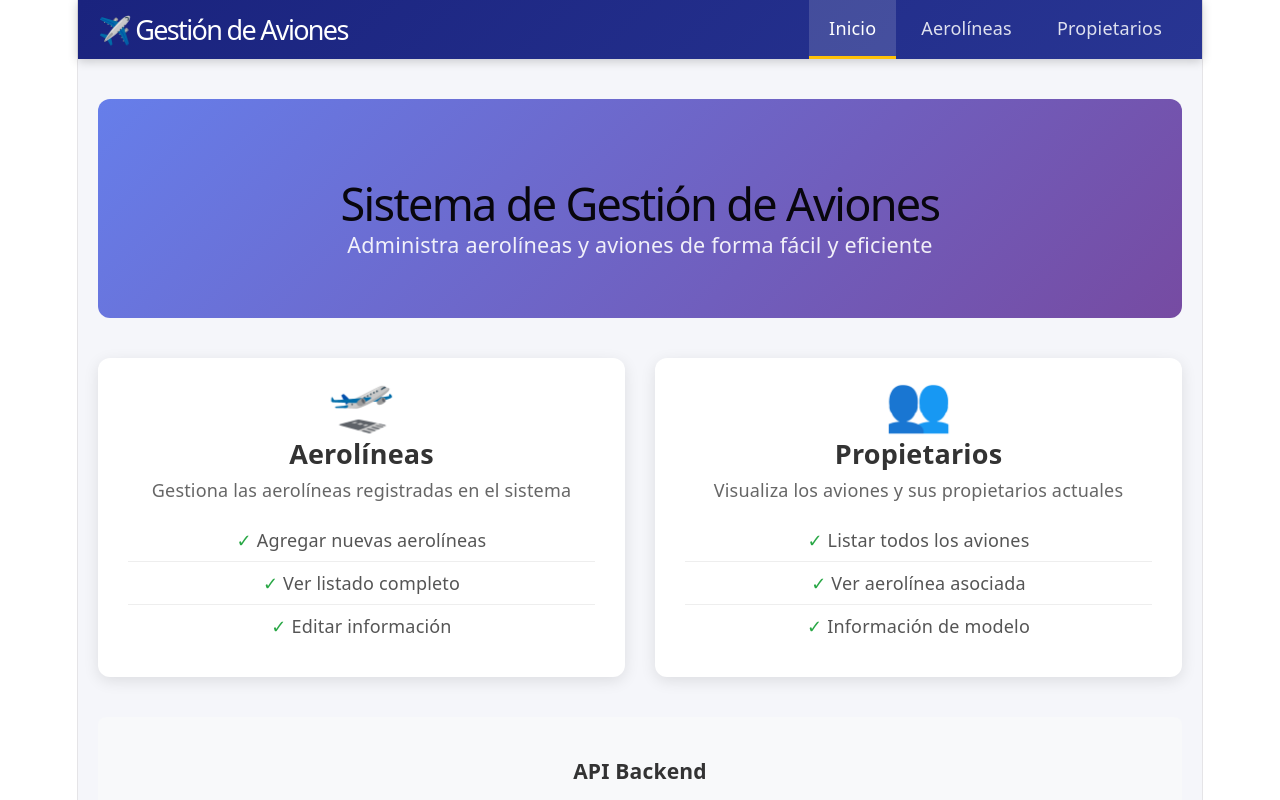
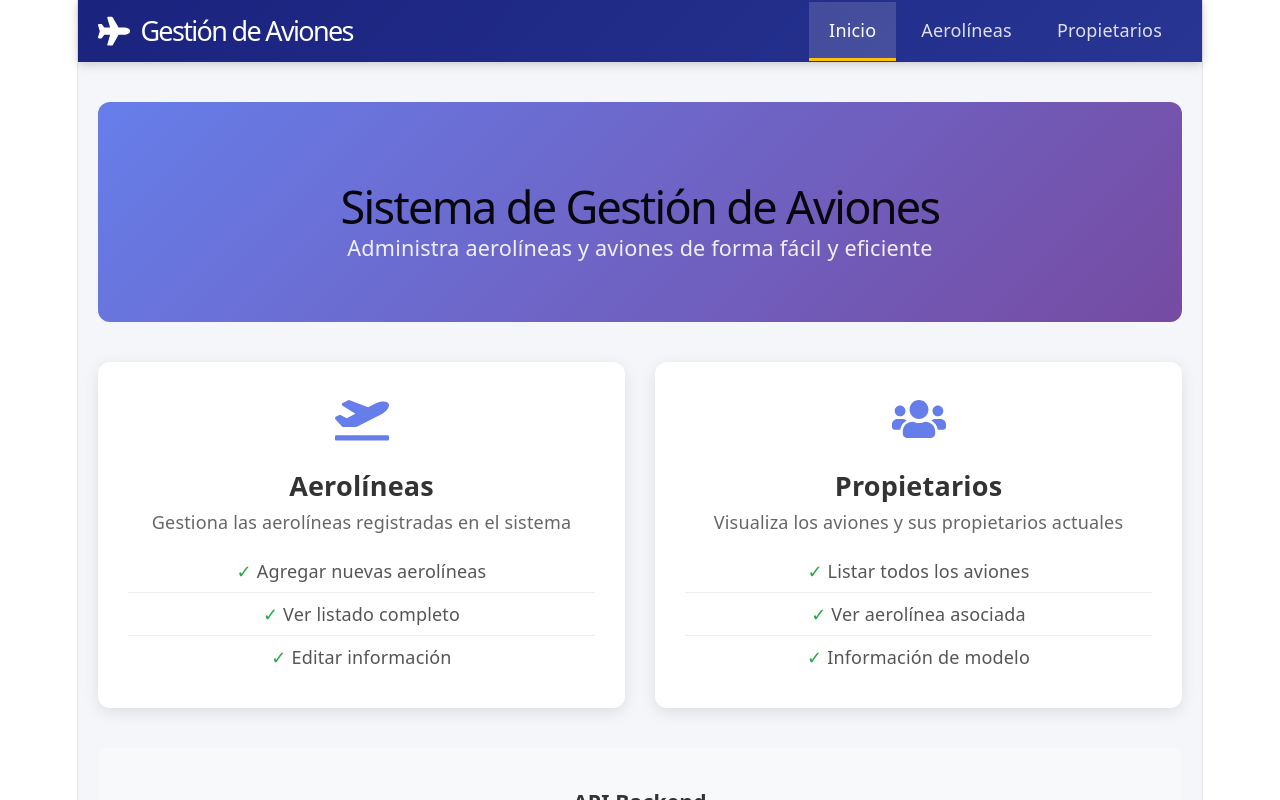
Before and after one commit to aurorabogantes/Frontend-TAP, a React (Vite) app in the folder frontend-tap/: page / in a window 1280 px wide. Shown: the top 800 px of the page. Built offline with nearby package versions, Linux system fonts and the light colour scheme.

Commit message:
feat: Add react-icons for improved UI and update styles

```diff
--- a/frontend-tap/package.json
+++ b/frontend-tap/package.json
@@ -13,6 +13,7 @@
     "axios": "^1.14.0",
     "react": "^19.2.4",
     "react-dom": "^19.2.4",
+    "react-icons": "^5.6.0",
     "react-router-dom": "^7.14.0"
   },
   "devDependencies": {
--- a/frontend-tap/src/components/Home/Home.css
+++ b/frontend-tap/src/components/Home/Home.css
@@ -46,6 +46,7 @@
 .feature-icon {
   font-size: 3rem;
   margin-bottom: 15px;
+  color: #667eea;
 }
 
 .feature-card h3 {
--- a/frontend-tap/src/components/Home/HomePage.tsx
+++ b/frontend-tap/src/components/Home/HomePage.tsx
@@ -1,3 +1,4 @@
+import { FaPlaneDeparture, FaUsers } from 'react-icons/fa';
 import './Home.css';
 
 function HomePage() {
@@ -10,7 +11,7 @@ function HomePage() {
 
       <div className="features-grid">
         <div className="feature-card">
-          <div className="feature-icon">🛫</div>
+          <div className="feature-icon"><FaPlaneDeparture /></div>
           <h3>Aerolíneas</h3>
           <p>Gestiona las aerolíneas registradas en el sistema</p>
           <ul>
@@ -21,7 +22,7 @@ function HomePage() {
         </div>
 
         <div className="feature-card">
-          <div className="feature-icon">👥</div>
+          <div className="feature-icon"><FaUsers /></div>
           <h3>Propietarios</h3>
           <p>Visualiza los aviones y sus propietarios actuales</p>
           <ul>
--- a/frontend-tap/src/components/Navbar/Navbar.css
+++ b/frontend-tap/src/components/Navbar/Navbar.css
@@ -12,6 +12,13 @@
   font-size: 1.5rem;
   margin: 0;
   padding: 15px 0;
+  display: flex;
+  align-items: center;
+  gap: 10px;
+}
+
+.brand-icon {
+  font-size: 1.8rem;
 }
 
 .navbar-nav {
--- a/frontend-tap/src/components/Navbar/Navbar.tsx
+++ b/frontend-tap/src/components/Navbar/Navbar.tsx
@@ -1,11 +1,12 @@
 import { NavLink } from 'react-router-dom';
+import { FaPlane } from 'react-icons/fa';
 import './Navbar.css';
 
 function Navbar() {
   return (
     <nav className="navbar">
       <div className="navbar-brand">
-        <h1>✈️ Gestión de Aviones</h1>
+        <h1><FaPlane className="brand-icon" /> Gestión de Aviones</h1>
       </div>
       <ul className="navbar-nav">
         <li>
```
Also changed, not shown: 1 other file (tests, documents, lock files or other folders).
